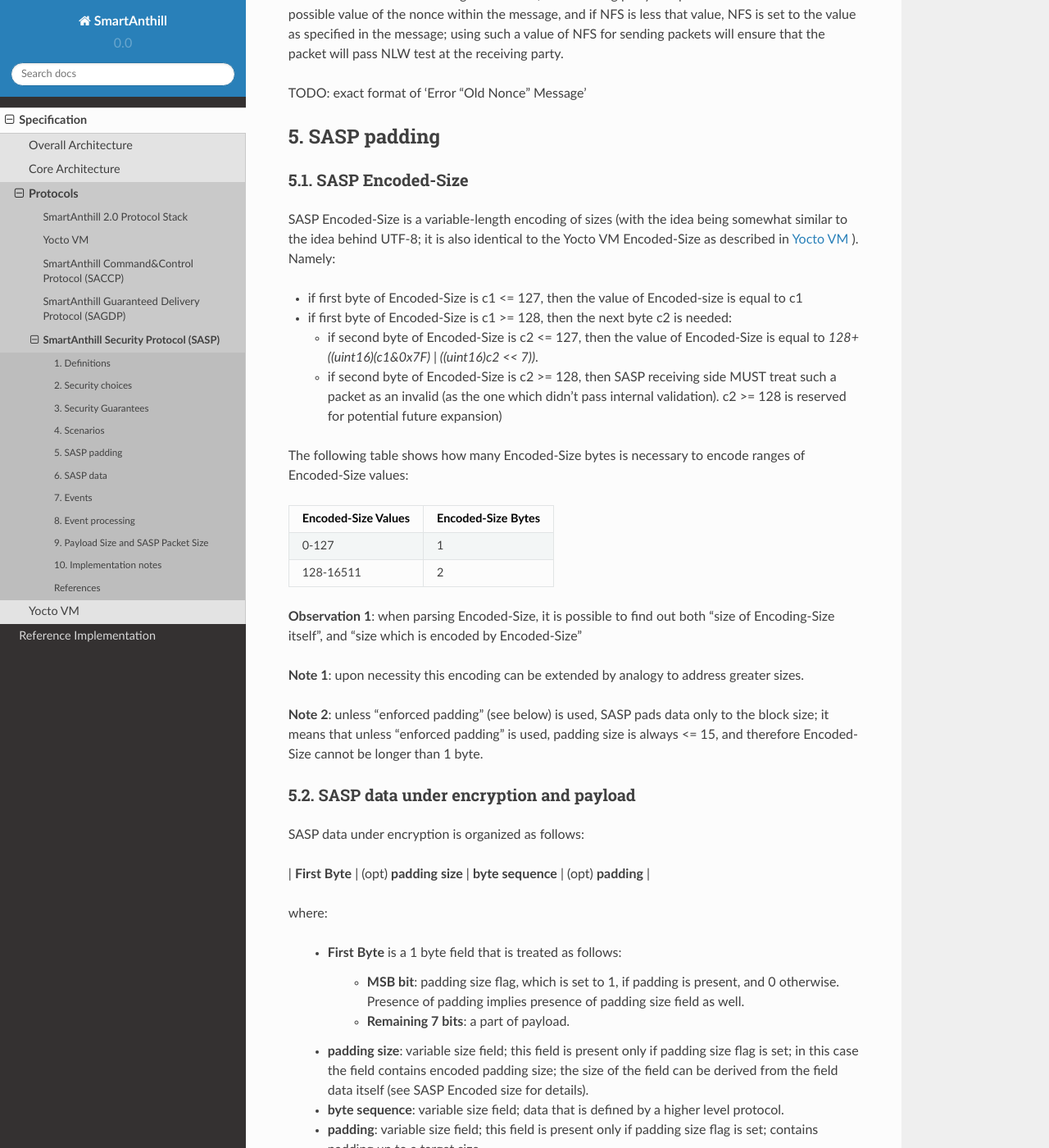
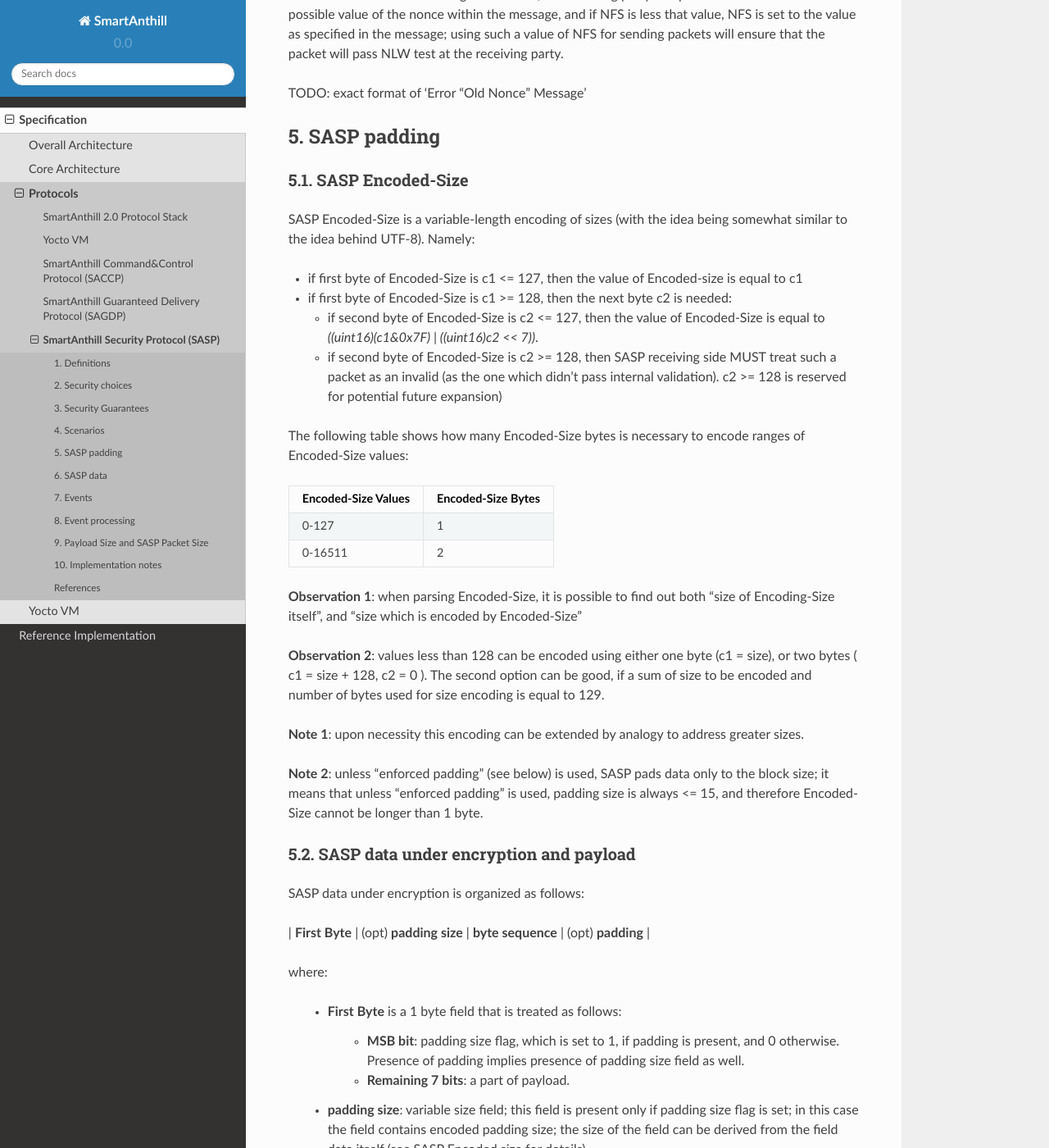
Before and after one commit to smartanthill/smartanthill2_0, a Sphinx documentation site: the page built from docs/design-documents/protocols/sasp.rst, in a window 1280 px wide and 1400 px high, scrolled down 5752 px. Shown: the whole window at 82% size. Built offline with Sphinx 7.4.7 and the Read the Docs theme 2.0.0, drawn with Linux system fonts in a browser that asks for light colours.

Commit message:
SASP: corrections to SASP encoded-size

```diff
--- a/docs/design-documents/protocols/sasp.rst
+++ b/docs/design-documents/protocols/sasp.rst
@@ -165,13 +165,12 @@ TODO: exact format of 'Error "Old Nonce" Message'
 5.1. SASP Encoded-Size
 ^^^^^^^^^^^^^^^^^^^^^^
 
-SASP Encoded-Size is a variable-length encoding of sizes (with the idea being somewhat similar to the idea behind UTF-8; it is also identical to the Yocto VM Encoded-Size as described in
-:ref:`sayoctovm` ). Namely:
+SASP Encoded-Size is a variable-length encoding of sizes (with the idea being somewhat similar to the idea behind UTF-8). Namely:
 
 * if first byte of Encoded-Size is c1 <= 127, then the value of Encoded-size is equal to c1
 * if first byte of Encoded-Size is c1 >= 128, then the next byte c2 is needed:
 
-  + if second byte of Encoded-Size is c2 <= 127, then the value of Encoded-Size is equal to *128+((uint16)(c1&0x7F) | ((uint16)c2 << 7))*.
+  + if second byte of Encoded-Size is c2 <= 127, then the value of Encoded-Size is equal to *((uint16)(c1&0x7F) | ((uint16)c2 << 7))*.
   + if second byte of Encoded-Size is c2 >= 128, then SASP receiving side MUST treat such a packet as an invalid (as the one which didn't pass internal validation). c2 >= 128 is reserved for potential future expansion)
 
 
@@ -182,10 +181,12 @@ The following table shows how many Encoded-Size bytes is necessary to encode ran
 +====================+=====================+
 | 0-127              | 1                   |
 +--------------------+---------------------+
-| 128-16511          | 2                   |
+| 0-16511            | 2                   |
 +--------------------+---------------------+
 
 **Observation 1**: when parsing Encoded-Size, it is possible to find out both "size of Encoding-Size itself", and "size which is encoded by Encoded-Size"
+
+**Observation 2**: values less than 128 can be encoded using either one byte (c1 = size), or two bytes ( c1 = size + 128, c2 = 0 ). The second option can be good, if a sum of size to be encoded and number of bytes used for size encoding is equal to 129.
 
 **Note 1**:  upon necessity this encoding can be extended by analogy to address greater sizes.
 
```
